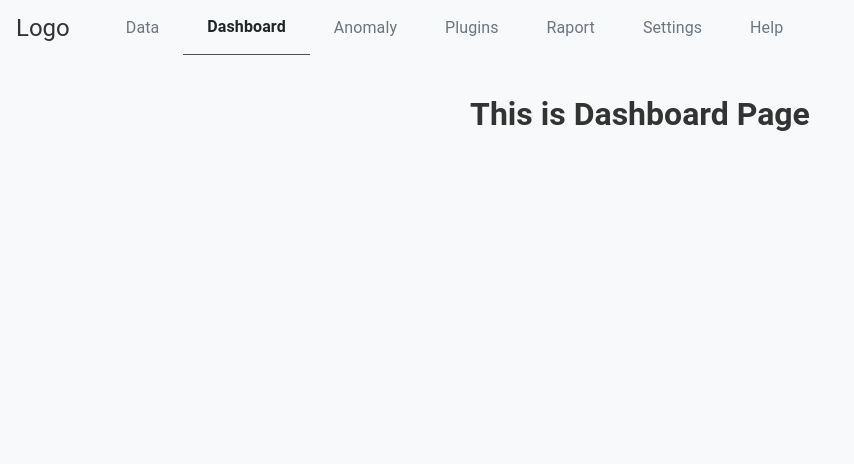
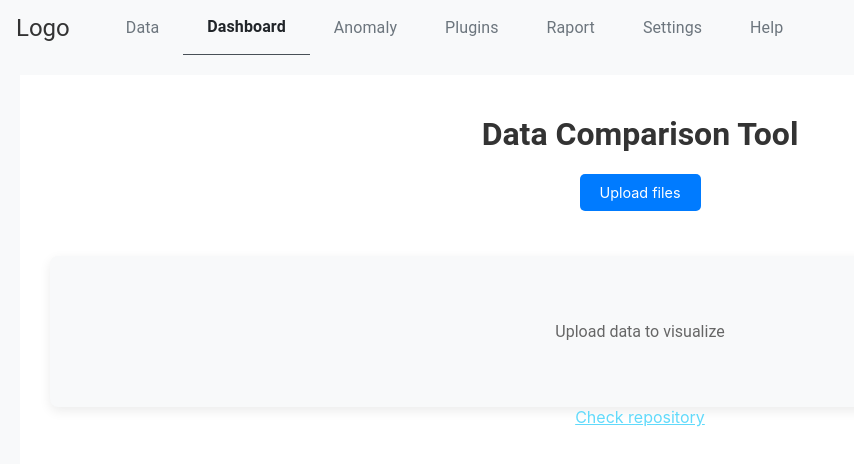
Before and after one commit to karolajoj/Comparison-Tool, a React (Create React App) app in the folder client/: page /dashboard in a window 1280 px wide. Shown: the top 464 px of the page, without its empty margins (0-854 px from the left). Built offline with nearby package versions, Linux system fonts and the light colour scheme.

Commit message:
Copy App content to DashboardPage

```diff
--- a/client/src/NavPage.css
+++ b/client/src/NavPage.css
@@ -16,7 +16,7 @@ html, body {
 
 main {
   flex: 1;
-  padding: 20px;
+  padding: 20px; /* Change to 0 to remove full page padding */
 }
 
 h1 {
--- /dev/null
+++ b/client/src/pages/DashboardPage.css
@@ -0,0 +1,62 @@
+body{
+  margin: 0;
+  background-color: #eef1f5;
+  font-family: -apple-system, BlinkMacSystemFont, 'Segoe UI', 'Roboto', 'Oxygen',
+    'Ubuntu', 'Cantarell', 'Fira Sans', 'Droid Sans', 'Helvetica Neue',
+    sans-serif;
+  -webkit-font-smoothing: antialiased;
+  -moz-osx-font-smoothing: grayscale;
+}
+
+.App {
+  text-align: center;
+  display: flex;
+  min-height: 100vh;
+}
+
+.App-main-content {
+  flex-grow: 1;
+  background-color: #ffffff;
+  overflow-y: auto;
+  display: flex;
+  flex-direction: column;
+  align-items: center;
+}
+
+.App-header {
+  background-color: #282c34;
+  min-height: 100vh;
+  display: flex;
+  align-items: center;
+  font-size: calc(10px + 2vmin);
+  color: white;
+}
+
+.App-link {
+  color: #61dafb;
+}
+
+.App-controls {
+  margin-bottom: 25px;
+  display: flex;
+  align-items: center;
+  justify-content: center;
+}
+
+button,
+.custom-file-upload {
+  background-color: #007bff;
+  color: white;
+  border: none;
+  padding: 10px 20px;
+  border-radius: 5px;
+  cursor: pointer;
+  font-size: 0.9rem;
+  transition: background-color 0.2s ease-in-out;
+  text-align: center;
+}
+
+button:hover,
+.custom-file-upload:hover {
+  background-color: #0056b3;
+}
--- a/client/src/pages/DashboardPage.tsx
+++ b/client/src/pages/DashboardPage.tsx
@@ -1,7 +1,93 @@
-import React from 'react';
+import React, { useState, useCallback, useEffect } from 'react';
+import './DashboardPage.css';
+import '../components/Chart/Chart.css'
+import { uploadTimeSeries } from '../services/uploadTimeSeries';
+import { MyChart } from '../components/Chart/Chart';
+import { fetchTimeSeriesData, TimeSeriesEntry } from '../services/fetchTimeSeries';
+import { DataTable } from '../components/DataTable/DataTable';
 
-const DashboardPage: React.FC = () => {
-  return <h1>This is Dashboard Page</h1>;
+
+function DashboardPage() {
+  const [chartData, setChartData] = useState<Record<string, TimeSeriesEntry[]>>({});
+  const [error, setError] = useState<string | null>(null);
+
+  // Funkcja do pobierania danych
+  const handleFetchData = useCallback(async (showLoadingDuringFetch = true) => {
+    setError(null);
+    try {
+      const allSeries = await fetchTimeSeriesData();
+      setChartData(allSeries);
+    } catch (err: any) {
+      setError(err.message || 'Failed to fetch data.');
+    }
+  }, []);
+
+  // Handler dla zmiany plików w inpucie
+  const handleFileUpload = async (event: React.ChangeEvent<HTMLInputElement>) => {
+    setError(null);
+    await uploadTimeSeries(event, (anySuccess: any) => {
+      if (anySuccess) {
+        console.log("Upload finished, refreshing chart data...");
+        handleFetchData(false); // Odśwież dane na wykresie po udanym uploadzie
+      } else {
+        console.log("Upload finished, but no files were successfully processed or no files selected.");
+      }
+    });
+  };
+
+
+  return (
+    <div className="App">
+      <main className="App-main-content">
+        <div className="App-title">
+          <h1>Data Comparison Tool</h1>
+        </div>
+        <div className="App-controls">
+          <label htmlFor="file-upload" className="custom-file-upload">
+            {'Upload files'}
+          </label>
+          <input
+            id="file-upload"
+            type="file"
+            multiple
+            accept=".json"
+            onChange={handleFileUpload}
+            style={{ display: 'none' }}
+          />
+        </div>
+
+        {error && <p className="App-error" style={{ color: 'red', textAlign: 'center' }}>Error: {error}</p>}
+
+        <div className="Chart-container">
+          {Object.keys(chartData).length === 0 && (
+            <p style={{ textAlign: 'center', padding: '30px' }}>Upload data to visualize</p>
+          )}
+
+          {Object.keys(chartData).length > 0 && (
+            <>
+              <div className="chart-wrapper">
+                <MyChart data={chartData} title="Time Series Analysis" />
+              </div>
+              <div className="tables-wrapper">
+                {Object.entries(chartData).map(([name, series]) => (
+                  <DataTable key={name} data={series} title={`Table for ${name}`} />
+                ))}
+              </div>
+            </>
+          )}
+        </div>
+
+        <a
+          className="App-link"
+          href="https://github.com/misko02/Comparison-Tool"
+          target="_blank"
+          rel="noopener noreferrer"
+        >
+          Check repository
+        </a>
+      </main>
+    </div>
+  );
 };
 
 export default DashboardPage;
```
